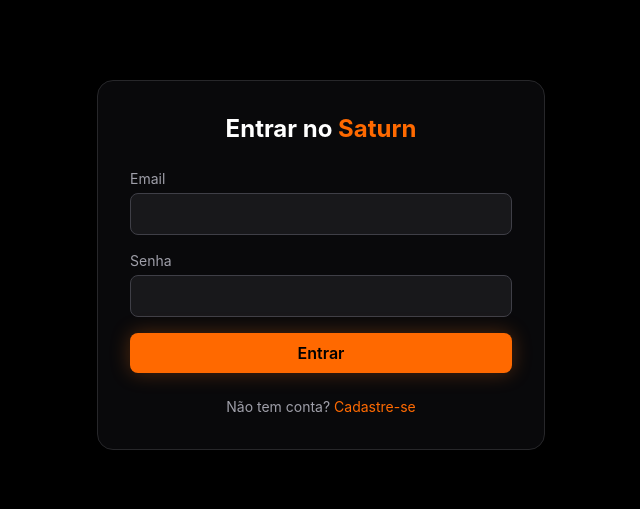
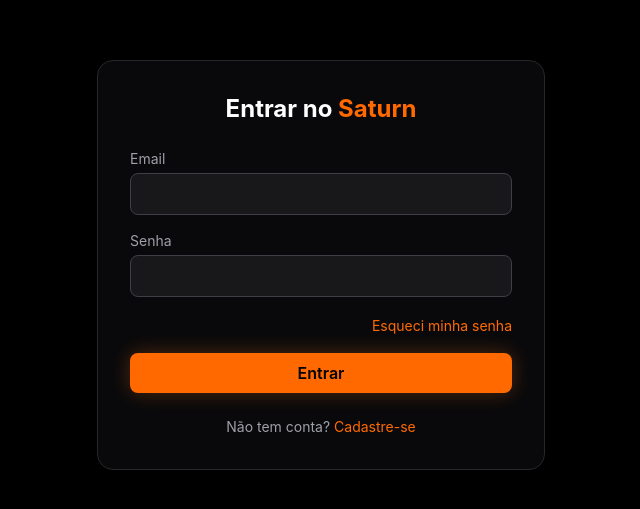
Before and after one commit to VictorMorais777/personal-habit-tracker, a React app in the folder frontend/: page /login in a window 1280 px wide. Shown: the part 135-644 px from the top of the page, without its empty margins (319-959 px from the left). Built offline with nearby package versions, Linux system fonts and the light colour scheme; the HTML template or start-up script is replaced by a standard one.

Commit message:
Adicionado o botão "Esqueci minha senha" dentro da page Login.jsx

```diff
--- a/frontend/src/pages/Login.jsx
+++ b/frontend/src/pages/Login.jsx
@@ -56,6 +56,12 @@
             />
           </div>
 
+          <div className="text-right">
+            <Link to="/forgot-password" className="text-sm text-orange-500 hover:underline">
+              Esqueci minha senha
+            </Link>
+          </div>
+
           <button
             type="submit"
             className="w-full py-2 bg-orange-500 hover:bg-orange-400 text-black rounded-lg font-semibold transition shadow-[0_0_20px_rgba(249,115,22,0.3)]"
```
